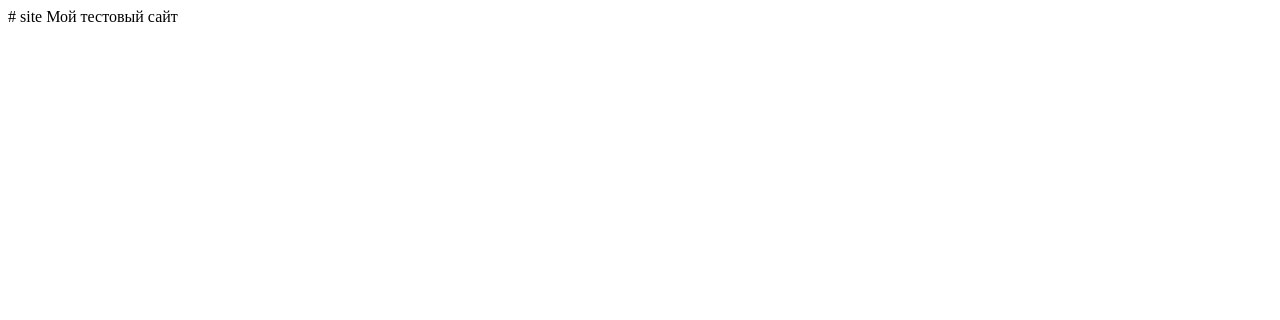
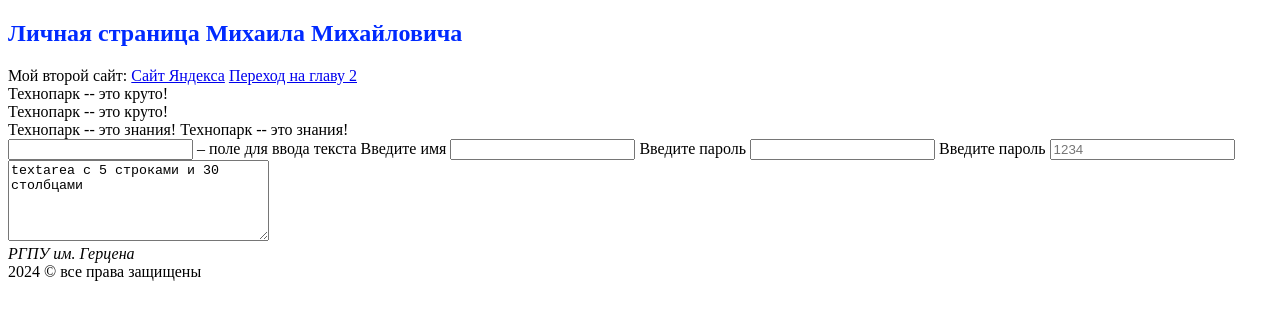
Before and after one commit to HerzenStudents2024/site-group-1, a plain HTML site: page index.html in a window 1280 px wide. Drawn offline with Linux system fonts and the light colour scheme.

Commit message:
Добавил контент сайта

```diff
--- /dev/null
+++ b/index.css
@@ -0,0 +1,13 @@
+h1 {
+    color: rgb(0, 42, 255);
+}
+
+.speransky {
+    height: 100px;
+    width: 30px !important;
+    display: none;
+}
+
+.fix {
+    width: 70px;
+}
--- a/index.html
+++ b/index.html
@@ -1,2 +1,43 @@
-# site
-Мой тестовый сайт
+<!DOCTYPE html>
+<html lang="en">
+<head>
+    <meta charset="UTF-8">
+    <meta name="viewport" content="width=device-width, initial-scale=1.0">
+    <title>Document</title>
+    <link rel="stylesheet" type="text/css" href="index.css">
+</head>
+<body>
+    <header>
+
+    </header>
+    <section class="about">
+      <h1>Личная страница Михаила Михайловича</h1>
+        Мой второй сайт: <a href="https://yandex.ru/">Сайт Яндекса</a>
+        <img src="images/Speranskiy-M.png" alt="Фотография Михаила Михайловичаы" class="speransky fix"/>
+        <a href="#technopark">Переход на главу 2</a>
+    </section>
+    <section id="technopark">
+        <div>Технопарк -- это круто!</div> <div>Технопарк -- это круто!</div>
+
+        <span>Технопарк -- это знания!</span> <span>Технопарк -- это знания!</span>
+
+        <form action="/search">
+            <input type="text"> – поле для ввода текста
+            <label>Введите имя
+                <input type="text">
+            </label>
+            <label>Введите пароль
+                <input type="password">
+            </label>
+            <label>Введите пароль
+                <input type="pin" placeholder="1234">
+            </label>
+            <textarea rows="5" cols="30">textarea с 5 строками и 30 столбцами</textarea>
+        </form>
+    </section>
+    <footer>
+        <address>РГПУ им. Герцена</address>
+        2024 &copy; все права защищены
+    </footer>
+</body>
+</html>
```
Also changed, not shown: images/Speranskiy-M.png (added).
